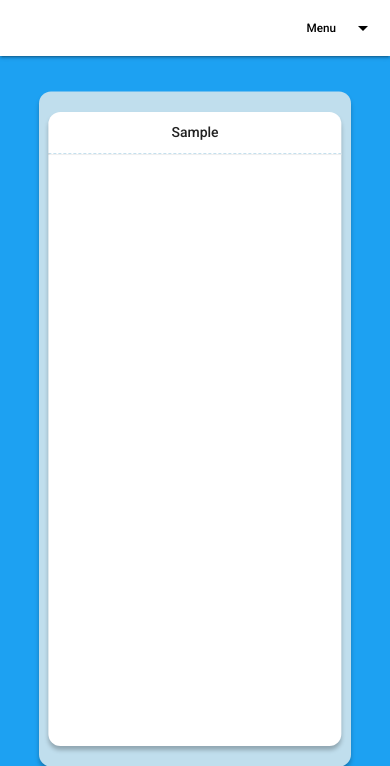
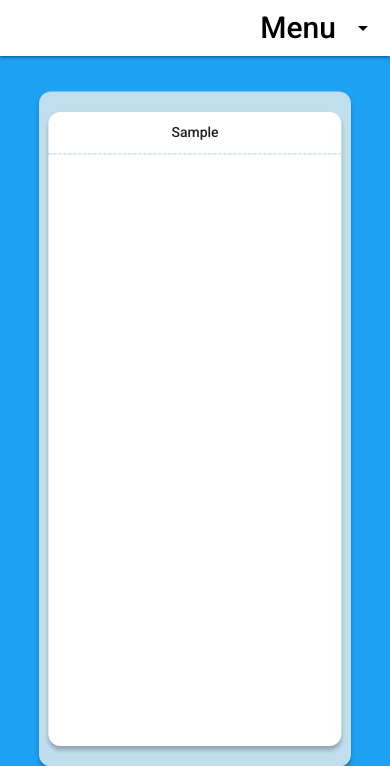
Before and after one commit to mhyeun/emojified-tweets-wall-of-fame, a Django app: template emojified_tweets_wall_of_fame/templates/emojified_tweets_wall_of_fame/emojifytweets.html in a window 390 px wide. Shown: the top 766 px of the page. Run offline with Django 3.2, Linux system fonts and the light colour scheme; the template is opened without the code that fills it: most values are stand-ins (such as "Sample title", 1, 10 or a date in 2020).

Commit message:
consistency

```diff
--- a/static/emojifytweets.css
+++ b/static/emojifytweets.css
@@ -111,9 +111,4 @@ hr {
     box-shadow: 0px 4px 4px rgba(0, 0, 0, 0.25);
     border-radius: 12px;
   }
-
-  .dropdown-trigger,
-  .material-icons {
-    font-size: 3vw;
-  }
 }
```
